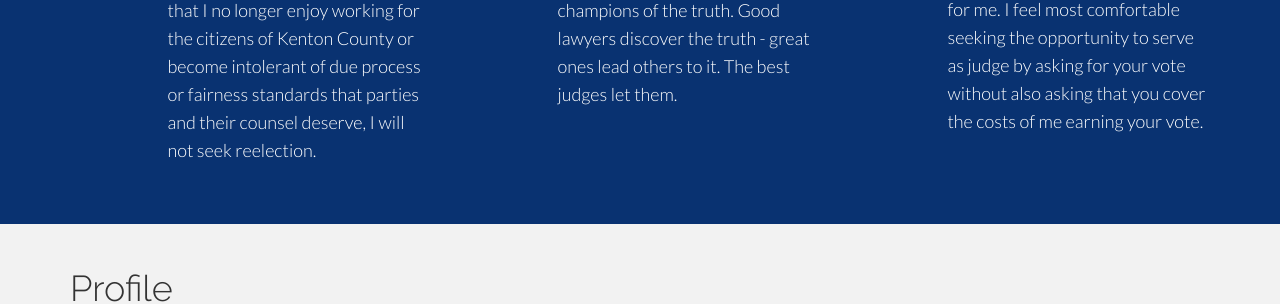
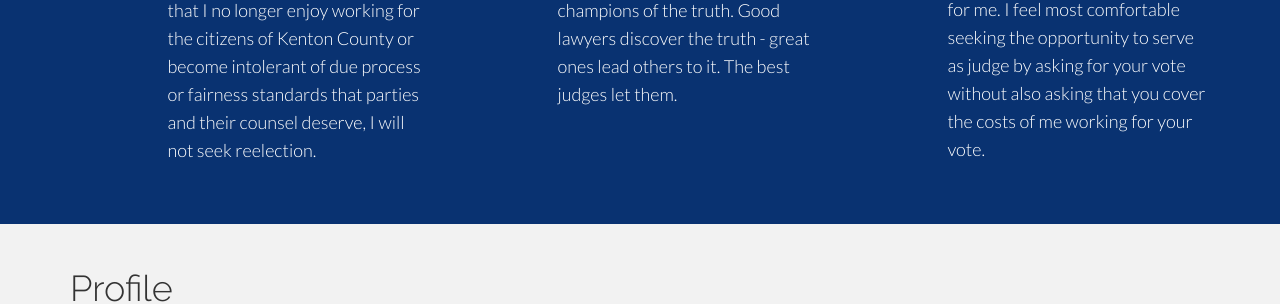
Before and after one commit to NORDLOHFORJUDGE/NordlohForJudge, a Jekyll site: the page built from index.html, in a window 1280 px wide and 900 px high, scrolled down 1035 px. Shown: the part 290-594 px from the top of the window. Built offline with Jekyll 4.4.1, drawn with Linux system fonts in a browser that asks for light colours; Markdown is read by kramdown in place of the engine named in the settings; comment, search, counter and statistics services are not loaded; some of the changed text lies outside the part shown.

Commit message:
Updated highlight-3.md

```diff
--- a/_includes/highlight-3.md
+++ b/_includes/highlight-3.md
@@ -1,3 +1,3 @@
 ### Not Accepting Fundraising
 
-This candidacy is an opportunity for me.  I feel most comfortable seeking the opportunity to serve as judge by asking for your vote without also asking that you cover the costs of me earning your vote.
+This candidacy is an opportunity for me.  I feel most comfortable seeking the opportunity to serve as judge by asking for your vote without also asking that you cover the costs of me working for your vote.
```
